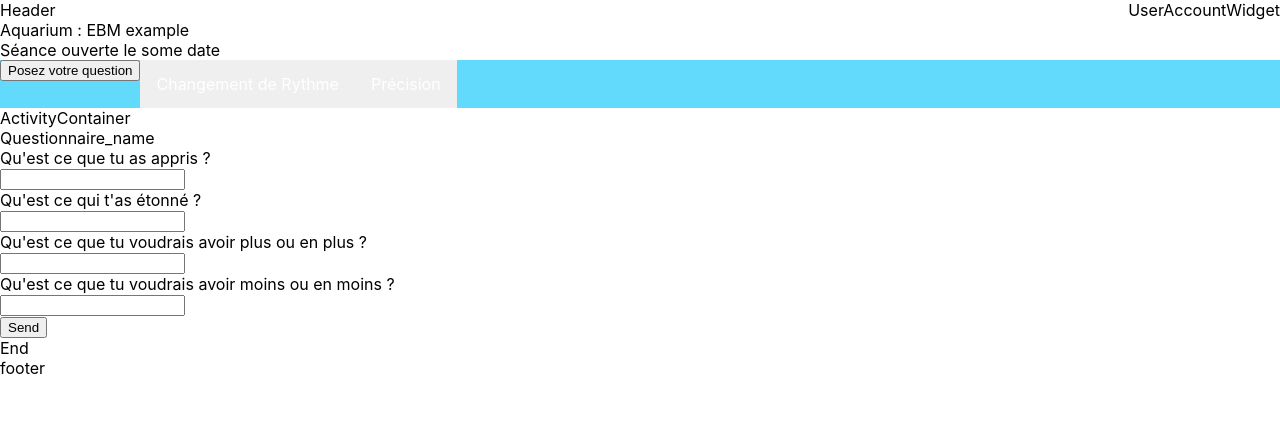
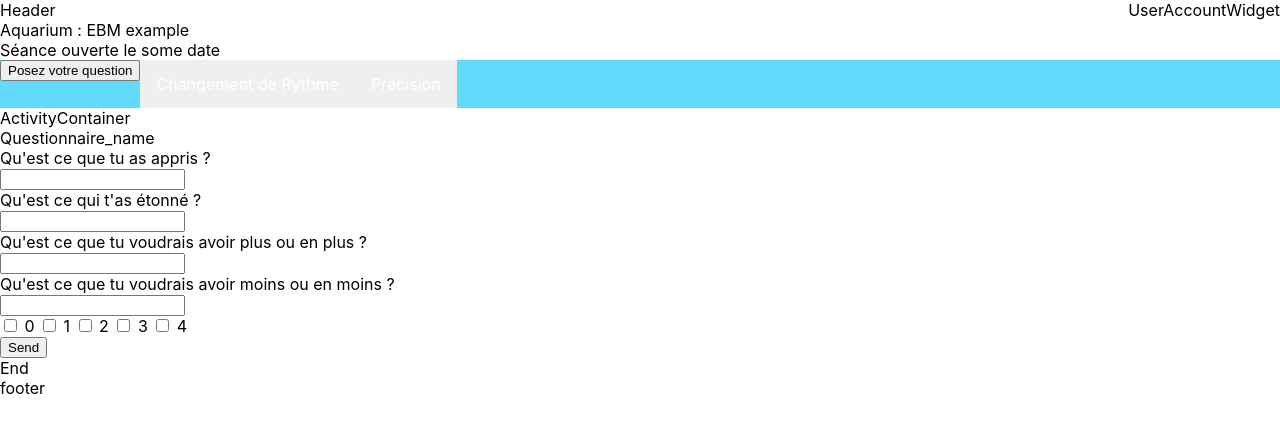
Before and after one commit to saida935229ojuj/dillbyrnea, a React (Create React App) app in the folder frontend/: page /Fishtank in a window 1280 px wide. Shown: the top 432 px of the page. Built offline with nearby package versions, Linux system fonts and the light colour scheme.

Commit message:
Activity Feedback (continue)

```diff
--- a/frontend/src/react/Widgets/Activity/Act_text_check.js
+++ b/frontend/src/react/Widgets/Activity/Act_text_check.js
@@ -1,31 +1,28 @@
 import React from 'react';
 import PropTypes from 'prop-types';
-import Act_text_field from "./Act_text_field";
+import CheckBox from "./CheckBox.js";
 
 export default class Act_text_check extends React.PureComponent {
 
     static propTypes = {
         text: PropTypes.string.isRequired,
-        reponse: PropTypes.string.isRequired
+        list_reponse: PropTypes.object
     };
 
-    remplir = (data_reponse) => {
-        var container = document.getElementById("container reponse");
+    render() {
+        var inputs = [];
+        for (var i=0;i<this.props.list_reponse.length; i++) {
+            inputs.push( i );
+        }
 
-        for (var i = 0; i < data_reponse.length; i++) {
-            container.innerHTML += <Act_text_field
-                text={data_json.Question[i].text}
-            />;
-        }
-    }
-
-    componentDidMount = () => {
-        this.remplir(this.state.reponse)
-    }
-
-    render() {
         return (
             <div id={"container reponse"}>
+                {inputs.map(function (reponse) {
+                    console.log(reponse)
+                    return <CheckBox
+                                reponse={reponse}
+                            />;
+                })}
             </div>
         );
     }
--- a/frontend/src/react/Widgets/Activity/Activity.js
+++ b/frontend/src/react/Widgets/Activity/Activity.js
@@ -2,17 +2,9 @@ import React from 'react';
 import PropTypes from 'prop-types';
 
 import './Activity.css';
-//import Act_text_check from './Act_text_check.js';
 import Act_text_field from './Act_text_field.js';
+import Act_text_check from './Act_text_check.js';
 
-var dataW = [
-    {
-        name:'name_test',
-        empAverage:3,
-        reviewerAverage:4,
-        stdAverageOfTask:1
-    }
-]
 var data_json =
     {
         "name": "Questionnaire_name",
@@ -32,73 +24,92 @@ var data_json =
             {
                 "type": "field",
                 "text":"Qu'est ce que tu voudrais avoir moins ou en moins ?"
+            },
+            {
+                "type": "check",
+                "text": "Cb tu notes ce cour ?",
+                "reponse":[
+                    {"rep": "1"},
+                    {"rep": "2"},
+                    {"rep": "3"},
+                    {"rep": "4"},
+                    {"rep": "5"}
+                ]
             }
         ]
     }
-    /*
-    ,
+
+var data_json_2 =
+    {
+        "name": "Questionnaire_name_2",
+        "Question" : [
             {
-                "type" : "check",
-                "text":"Cb tu notes ce cour ?",
+                "type": "field",
+                "text": "Qu'est ce que tu as appris ?"
+            },
+            {
+                "type": "check",
+                "text": "Cb tu notes ce cour ?",
                 "reponse":[
-                    {"rep":"1"},
-                    {"rep":"2"},
-                    {"rep":"3"},
-                    {"rep":"4"},
-                    {"rep":"5"}
+                    {"rep": "1"},
+                    {"rep": "2"},
+                    {"rep": "3"},
                 ]
             }
-     */
+        ]
+    }
+
+var data_json_null =
+    {
+        "name": "No_activity",
+        "Question" : [
+        ]
+    }
+
+
+
 
 export default class Activity extends React.PureComponent {
 
     state = {
-        data: data_json,
-        subject: 'BBBBBBBBBB',
-    };
+        data: data_json
+    }
 
-    remplir = (data_json) => {
-        var container = document.getElementById("container question");
-
-        for (var i = 0; i < data_json.Question.length; i++) {
-            if(data_json.Question[i].type === "field") {
-                console.log(i)
-                //container.innerHTML += '<Act_text_field text="'+ data_json.Question[i].text +'" />';
-                container.innerHTML += this.put_Act_text_field("blalbla");
-                //container.innerHTML += '<div>' + data_json.Question[i].text + '</div>';
-            }
-            if(data_json.Question[i].type === "check") {
-                //container.innerHTML += '<Act_text_check text={data_json.Question[i].text} reponse={data_json.Question[i].reponse} />';
-            }
+    swap = () => { // pour des test à la con
+        if(this.state.data == data_json) {
+            this.setState({data: data_json_2})
+        }
+        if(this.state.data == data_json_2) {
+            this.setState({data: data_json})
         }
     }
 
-    put_Act_text_field(text){
-        return <Act_text_field text={text} />
-    }
-
-    componentDidMount = () =>{
-        //this.remplir(data_json)
+    send = () => { // pour des test à la con
+        this.setState({data: data_json_null})
     }
 
     render() {
-        var inputs = [];
-        for (var i=0;i<data_json.Question.length; i++) {
-            inputs.push( data_json.Question[i].text );
-        }
-
-        //console.log(inputs)
-
         return (
             <div>
-                <a> {data_json.name} </a>
-                {inputs.map(function (result) {
-                    return <Act_text_field
-                        text={result}
-                    />;
+                <a> {this.state.data.name} </a>
+                {this.state.data.Question.map(function (ques) {
+                    if(ques.type === "field"){
+                        return <Act_text_field
+                            text={ques.text}
+                        />;
+                    }
+                    if(ques.type === "check"){
+                        return <Act_text_check
+                            text={ques.text}
+                            list_reponse={ques.reponse}
+                        />;
+
+                        //console.log(data_json.Question[index].reponse)
+                        //console.log(typeof data_json.Question[index].reponse)
+                    }
                 })}
                 <div>
-                    <button>
+                    <button onClick={this.send}>
                         Send
                     </button>
                 </div>
--- /dev/null
+++ b/frontend/src/react/Widgets/Activity/CheckBox.js
@@ -0,0 +1,18 @@
+import React from 'react';
+import PropTypes from 'prop-types';
+
+export default class CheckBox extends React.PureComponent {
+
+    static propTypes = {
+        reponse: PropTypes.string.isRequired
+    };
+
+    render() {
+        return (
+            <>
+                 <input type={"checkbox"}/>
+                 <label> {this.props.reponse} </label>
+            </>
+        );
+    }
+}
```
